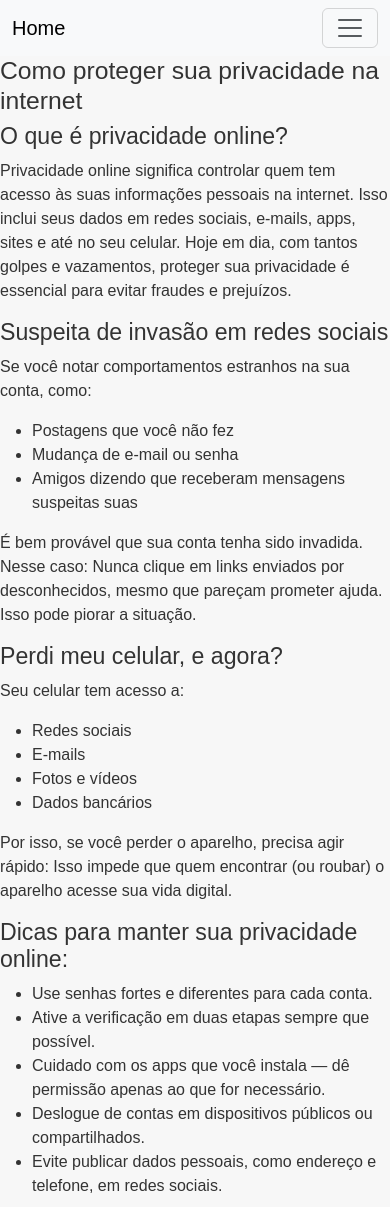
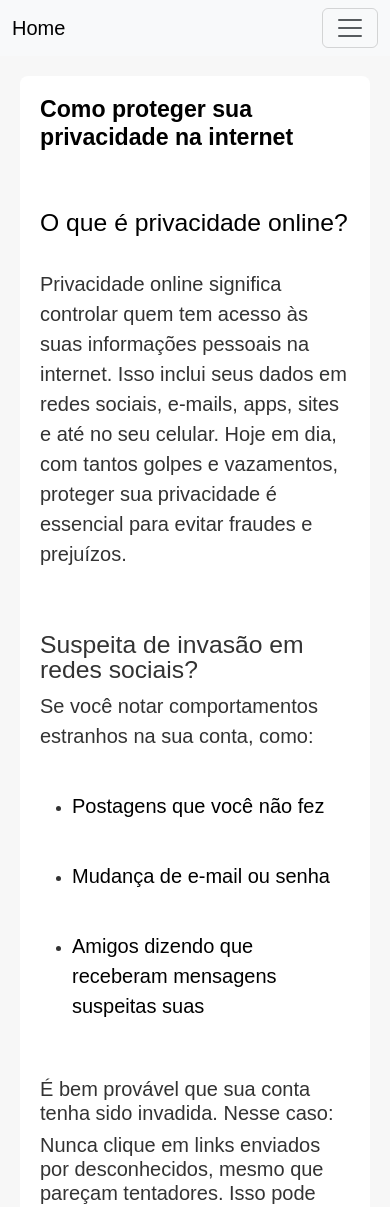
Before and after one commit to Venturaa10/suam_projeto, a PHP site: page /index.php?page=privacidade in a window 390 px wide; the page is wider, and only the part inside the window is pictured. Shown: the top 1207 px of that part. Run offline with PHP 8.4, Linux system fonts and the light colour scheme; data that the repository does not hold is empty; some libraries are stand-ins or nearby versions.

Commit message:
tela privacidade

```diff
--- a/views/privacidade.php
+++ b/views/privacidade.php
@@ -1,54 +1,90 @@
+<main>
+  <section>
+
+  <div class="col-lg-4 mx-auto">
+      <h3 class="display-7 fw-bold text-body-emphasis">Como proteger sua privacidade na internet</h3>
+  </div>
+  <br>
+  <br>
+
+  <div class="col d-flex align-items-start">
+      <div>
+        <h3 class="fs-2 text-body-emphasis">O que é privacidade online?</h3>
+        <br>
+        <p class="lead mb-3">Privacidade online significa controlar quem tem acesso às suas informações pessoais na internet. Isso inclui seus dados em redes sociais, e-mails, apps, sites e até no seu celular.
+        Hoje em dia, com tantos golpes e vazamentos, proteger sua privacidade é essencial para evitar fraudes e prejuízos.
+        </p>
+      </div>
+    </div>
+    <br>
+    <br>
+
+    <div class="row featurette">
+      <div class="col-md-7">
+        <h2 class="featurette-heading fw-normal lh-1">Suspeita de invasão em redes sociais?</h2>
+        <p class="lead">Se você notar comportamentos estranhos na sua conta, como:</p>
+        <br>
+        <ul>
+          <li><p class="lead text-body-emphasis">Postagens que você não fez</p><br></li>
+          <li><p class="lead text-body-emphasis">Mudança de e-mail ou senha</p><br></li>
+          <li><p class="lead text-body-emphasis">Amigos dizendo que receberam mensagens suspeitas suas</p><br></li>
+        </ul>
+
+        <h5 class="lead lh-2"> É bem provável que sua conta tenha sido invadida. Nesse caso:</h5>
+        <h5 class="lead lh-2"> Nunca clique em links enviados por desconhecidos, mesmo que pareçam tentadores. Isso pode piorar a situação, entre em contato com o supporte da rede social para iniciar o processo de recuperação de conta.</h5>
+      </div>
+      <div class="col-md-5">
+        <br>
+        <img src="./assets/img/redesocial.png" alt="" width="600" height="400" >
+      </div>
+    </div>
+    <br>
+    <br>
+    <div class="row featurette">
+      <div class="col-md-7">
+        <h2 class="featurette-heading fw-normal lh-1">Perdi meu celular, e agora?</h2>
+        <p class="lead">Seu celular tem acesso a:</p>
+        <br>
+        <ul>
+          <li><p class="lead text-body-emphasis">Redes sociais</p><br></li>
+          <li><p class="lead text-body-emphasis">E-mails</p><br></li>
+          <li><p class="lead text-body-emphasis">Fotos e vídeos</p><br></li>
+          <li><p class="lead text-body-emphasis">Dados bancários</p><br></li>
+        </ul>
+
+        <h5 class="lead lh-2"> Por isso, se você perder o aparelho, precisa agir rápido: </h5>
+        <h5 class="lead lh-2"> Isso impede que quem encontrar (ou roubar) o aparelho acesse sua vida digital.</h5>
+        <h5 class="lead lh-2"> Entre em contato com a operadora para bloquear o chip e, se possível, localize o aparelho.</h5>
+        <h5 class="lead lh-2"> Se você não conseguir recuperar o celular, altere as senhas de todas as contas que estavam logadas nele.</h5>
+        <h5 class="lead lh-2"> Além disso, ative a verificação em duas etapas para aumentar a segurança.</h5>
+      </div>
+      <div class="col-md-5">
+        <br>
+        <img src="./assets/img/perdicelular.jpg" alt="" width="600" height="400" >
+      </div>
+    </div>
+    <br>
+    <br>
+    <div class="row featurette">
+      <div class="col-md-7">
+        <h2 class="featurette-heading fw-normal lh-1">Dicas para manter sua privacidade online:</h2>
+        <br>
+        <ul>
+          <li><p class="lead text-body-emphasis">se senhas fortes e diferentes para cada conta.</p><br></li>
+          <li><p class="lead text-body-emphasis">Ative a verificação em duas etapas sempre que possível.</p><br></li>
+          <li><p class="lead text-body-emphasis">Cuidado com os apps que você instala — dê permissão apenas ao que for necessário.</p><br></li>
+          <li><p class="lead text-body-emphasis">Deslogue de contas em dispositivos públicos ou compartilhados.</p><br></li>
+          <li><p class="lead text-body-emphasis">Evite publicar dados pessoais, como endereço e telefone, em redes sociais.</p><br></li>
+        </ul>
+      </div>
+    </div>
+      <br>
 
 
-      <h2>Como proteger sua privacidade na internet</h2>
-
-      <h3>O que é privacidade online?</h3>
-      <p>
-        Privacidade online significa controlar quem tem acesso às suas informações pessoais na internet. Isso inclui seus dados em redes sociais, e-mails, apps, sites e até no seu celular.
-        Hoje em dia, com tantos golpes e vazamentos, proteger sua privacidade é essencial para evitar fraudes e prejuízos.
-      </p>
-
-      <h3>Suspeita de invasão em redes sociais</h3>
-      <p>
-        Se você notar comportamentos estranhos na sua conta, como:
-      </p>
-      <ul>
-        <li>Postagens que você não fez</li>
-        <li>Mudança de e-mail ou senha</li>
-        <li>Amigos dizendo que receberam mensagens suspeitas suas</li>
-      </ul>
-
-      <p>
-        É bem provável que sua conta tenha sido invadida. Nesse caso:
-        Nunca clique em links enviados por desconhecidos, mesmo que pareçam prometer ajuda. Isso pode piorar a situação.
-      </p>
-
-      <h3>Perdi meu celular, e agora?</h3>
-      <p>
-        Seu celular tem acesso a:
-      </p>
-      <ul>
-        <li>Redes sociais</li>
-        <li>E-mails</li>
-        <li>Fotos e vídeos</li>
-        <li>Dados bancários</li>
-      </ul>
-
-      <p>
-        Por isso, se você perder o aparelho, precisa agir rápido:
-        Isso impede que quem encontrar (ou roubar) o aparelho acesse sua vida digital.
-      </p>
-
-      <h3>Dicas para manter sua privacidade online:</h3>
-      <ul>
-        <li>Use senhas fortes e diferentes para cada conta.</li>
-        <li>Ative a verificação em duas etapas sempre que possível.</li>
-        <li>Cuidado com os apps que você instala — dê permissão apenas ao que for necessário.</li>
-        <li>Deslogue de contas em dispositivos públicos ou compartilhados.</li>
-        <li>Evite publicar dados pessoais, como endereço e telefone, em redes sociais.</li>
-      </ul>
-
-      <h3>Assista ao vídeo:</h3>
+    <h3 class="fs-2 text-body-emphasis">Assista ao vídeo:</h3>
       <iframe width="560" height="315" src="https://www.youtube.com/embed/c4OmEbYkfa4?si=1KOwB960qK62x1ZL" title="YouTube video player" frameborder="0" allow="accelerometer; autoplay; clipboard-write; encrypted-media; gyroscope; picture-in-picture; web-share" referrerpolicy="strict-origin-when-cross-origin" allowfullscreen></iframe>
       <iframe width="560" height="315" src="https://www.youtube.com/embed/HYISzVAKpTo?si=X-9s3Ax8YJZoVKi8" title="YouTube video player" frameborder="0" allow="accelerometer; autoplay; clipboard-write; encrypted-media; gyroscope; picture-in-picture; web-share" referrerpolicy="strict-origin-when-cross-origin" allowfullscreen></iframe>
       <iframe width="560" height="315" src="https://www.youtube.com/embed/mdmLKq3IT8k?si=luOTFy3SGPb9tKom" title="YouTube video player" frameborder="0" allow="accelerometer; autoplay; clipboard-write; encrypted-media; gyroscope; picture-in-picture; web-share" referrerpolicy="strict-origin-when-cross-origin" allowfullscreen></iframe>
+
+  </section>
+</main>
```
Also changed, not shown: assets/img/perdicelular.jpg (added), assets/img/redesocial.png (added).
